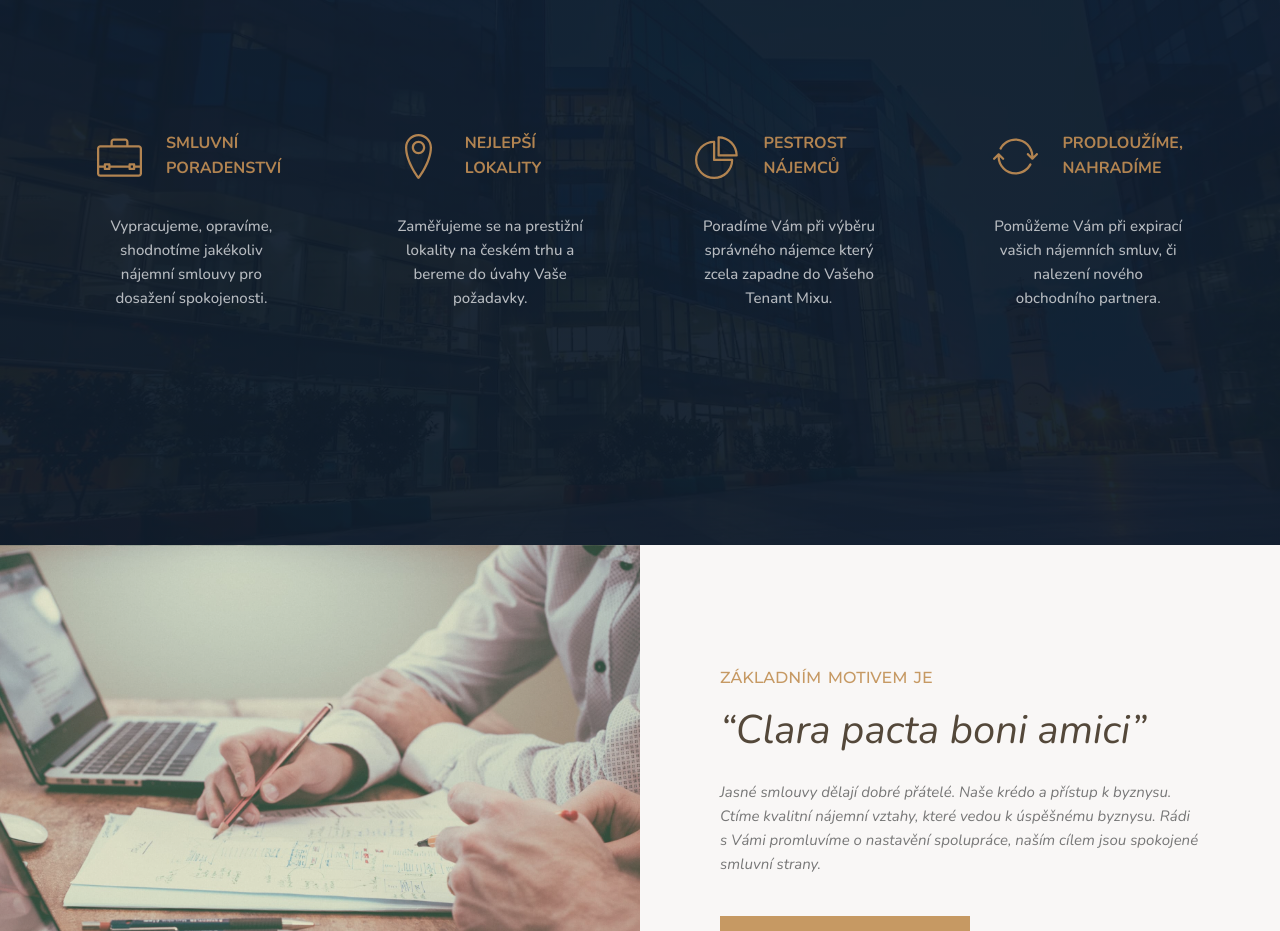
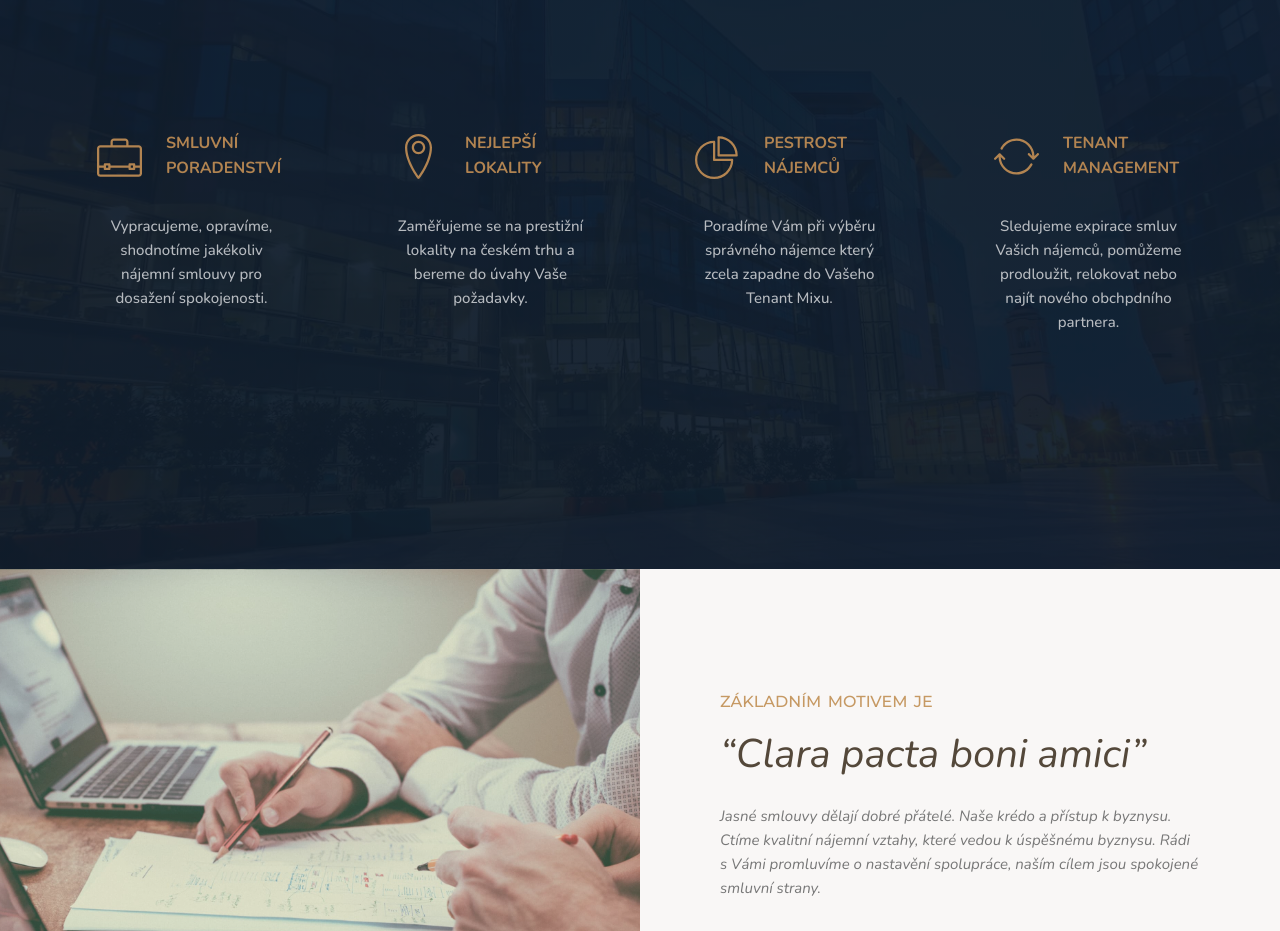
Before and after one commit to nexusis-dev/retailnova, a website built with Parcel: page static/index.html in a window 1280 px wide. Shown: the part 1520-2451 px from the top of the page. Built offline with nearby package versions, Linux system fonts and the light colour scheme; a script that the page names is missing.

Commit message:
Minor changes in HTML section services

```diff
--- a/static/index.html
+++ b/static/index.html
@@ -142,9 +142,9 @@
                         <path d="M19.854 8.646c-0.195-0.195-0.512-0.195-0.707 0l-1.149 1.149c-0.051-2.060-0.878-3.99-2.341-5.452-1.511-1.511-3.52-2.343-5.657-2.343-2.974 0-5.686 1.635-7.077 4.266-0.129 0.244-0.036 0.547 0.208 0.676s0.547 0.036 0.676-0.208c1.217-2.303 3.59-3.734 6.193-3.734 3.789 0 6.885 3.027 6.997 6.789l-1.143-1.143c-0.195-0.195-0.512-0.195-0.707 0s-0.195 0.512 0 0.707l2 2c0.098 0.098 0.226 0.146 0.354 0.146s0.256-0.049 0.354-0.146l2-2c0.195-0.195 0.195-0.512 0-0.707z"></path>
                         <path d="M16.869 13.058c-0.244-0.129-0.547-0.036-0.676 0.208-1.217 2.303-3.59 3.734-6.193 3.734-3.789 0-6.885-3.027-6.997-6.789l1.143 1.143c0.098 0.098 0.226 0.146 0.354 0.146s0.256-0.049 0.354-0.146c0.195-0.195 0.195-0.512 0-0.707l-2-2c-0.195-0.195-0.512-0.195-0.707 0l-2 2c-0.195 0.195-0.195 0.512 0 0.707s0.512 0.195 0.707 0l1.149-1.149c0.051 2.060 0.878 3.99 2.341 5.452 1.511 1.511 3.52 2.343 5.657 2.343 2.974 0 5.686-1.635 7.077-4.266 0.129-0.244 0.036-0.547-0.208-0.676z"></path>
                     </svg>
-                    <h3 class="card__heading">Prodloužíme, nahradíme</h3>
+                    <h3 class="card__heading">Tenant management</h3>
                     <p class="card__paragraph">
-                        Pomůžeme Vám při expirací vašich nájemních smluv, či nalezení nového obchodního partnera.
+                        Sledujeme expirace smluv Vašich nájemců, pomůžeme prodloužit, relokovat nebo najít nového obchpdního partnera.
                     </p>
                 </div>
             </div>
```
